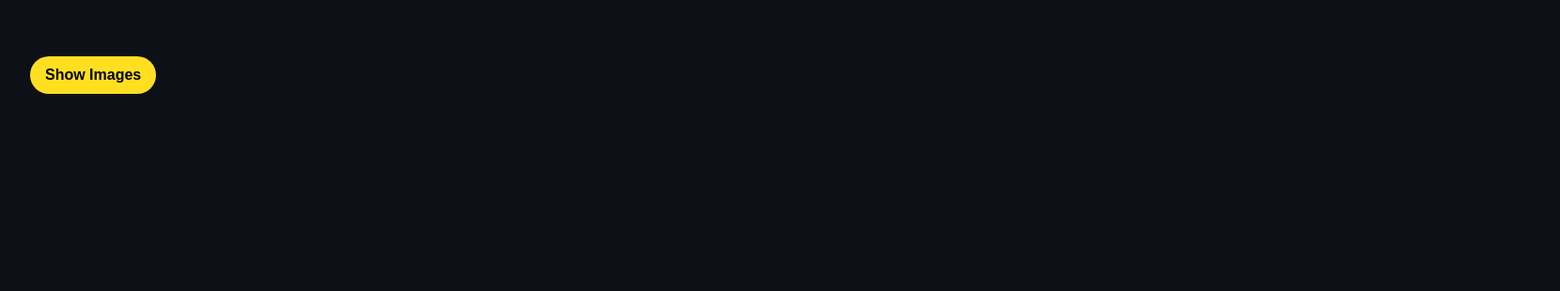
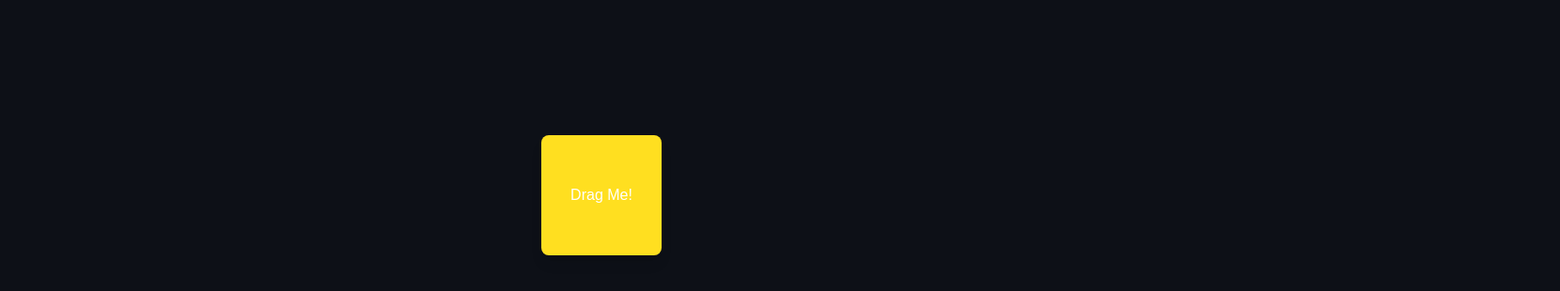
Before and after one commit to DevanshSK/React-Mastery-Journey, a React (Vite) app in the folder framer-motion-demos/: page / in a window 1280 px wide. Shown: the part 192-502 px from the top of the page at 94% size, 1660 px wide, since content can reach past the window. Built offline with nearby package versions, Linux system fonts and the light colour scheme.

Commit message:
Framer Motion: Completed useMotionValue, useSpring and useTransition hooks

```diff
--- a/framer-motion-demos/src/App.tsx
+++ b/framer-motion-demos/src/App.tsx
@@ -1,3 +1,4 @@
+// ## Basics
 // import Introduction from "./components/intro-basic-animations/Introduction"
 // import TransitionsDemo from "./components/intro-basic-animations/TransitionsDemo"
 // import KeyFramesDemo from "./components/intro-basic-animations/KeyFramesDemo"
@@ -11,7 +12,15 @@
 // import AnimatedShape from "./components/gestures/AnimatedShape"
 
 // import StaggerAnimations from "./components/stagger-animations/StaggerAnimations"
-import AnimatedGallery from "./components/stagger-animations/AnimatedGallery"
+// import AnimatedGallery from "./components/stagger-animations/AnimatedGallery"
+
+
+// ## Intermediate
+// import UseMotionValueDemo from "./components/use-motion-value-hook/UseMotionValueDemo"
+// import RangeSlider from "./components/use-motion-value-hook/RangeSlider"
+
+import DraggableBox from "./components/use-transitions-demo.tsx/DraggableBox"
+
 
 
 const App = () => {
@@ -38,7 +47,14 @@ const App = () => {
 
             {/* Stagger Animations */}
             {/* <StaggerAnimations /> */}
-            <AnimatedGallery />
+            {/* <AnimatedGallery /> */}
+
+            {/* useMotionValue + useSpring Hook */}
+            {/* <UseMotionValueDemo /> */}
+            {/* <RangeSlider /> */}
+
+            {/* useTransition hook */}
+            <DraggableBox />
 
         </div>
     )
--- /dev/null
+++ b/framer-motion-demos/src/components/use-motion-value-hook/RangeSlider.tsx
@@ -0,0 +1,35 @@
+import { motion, useMotionValue, useSpring } from "motion/react";
+
+const RangeSlider = () => {
+
+    // const scale = useMotionValue(1);    // Only animates scale without spring animations.
+    const scale = useSpring(1);    // Animates scale with spring animations.
+
+
+    const changeHandler = (e: React.ChangeEvent<HTMLInputElement>) => {
+        // Using custom motion value
+        scale.set(parseFloat(e.target.value));
+    }
+
+    return (
+        <div className="flex flex-col items-center">
+            <motion.div
+                className="stagger-box"
+                style={{ scale }}
+            />
+
+            <div className="mt-[6rem]">
+                <input
+                    type="range"
+                    min={0.5}
+                    max={5}
+                    step={0.01}
+                    defaultValue={1}
+                    onChange={changeHandler}
+                />
+            </div>
+        </div>
+    )
+}
+
+export default RangeSlider
--- /dev/null
+++ b/framer-motion-demos/src/components/use-motion-value-hook/UseMotionValueDemo.tsx
@@ -0,0 +1,27 @@
+import { motion, useMotionValue, useMotionValueEvent } from "motion/react";
+
+const UseMotionValueDemo = () => {
+
+    const x = useMotionValue(180);
+
+    useMotionValueEvent(x, "animationStart", () => {
+        console.log("Animation startes on x");
+    })
+
+    useMotionValueEvent(x, "change", (latest) => {
+        console.log("x changed to", latest);
+    })
+
+    return (
+        <div>
+            <motion.div
+                className="stagger-box"
+                style={{ x }}
+                drag
+                dragConstraints={{ left: 0, right: 200 }}
+            />
+        </div>
+    )
+}
+
+export default UseMotionValueDemo
--- /dev/null
+++ b/framer-motion-demos/src/components/use-transitions-demo.tsx/DraggableBox.tsx
@@ -0,0 +1,36 @@
+import { motion, useMotionValue, useTransform } from "motion/react";
+
+
+
+const DraggableBox = () => {
+    const x = useMotionValue(0);
+    const y = useMotionValue(0);
+
+    // Defining custom motion value
+    const backgroundColor = useTransform(x, [-100, 0, 100], ["#ff0000", "#ffdf20", "#00ff00"]);
+
+
+    return (
+        <motion.div
+            drag={"x"}
+            dragConstraints={{
+                left: 0,
+                right: 0,
+                top: 0,
+                bottom: 0,
+                // left: -200,
+                // right: 200,
+                // top: -200,
+                // bottom: 200,
+            }}
+            style={{
+                backgroundColor, x, y
+            }}
+            className="w-32 h-32 flex items-center justify-center rounded-lg shadow-lg cursor-pointer"
+        >
+            <span className="text-white">Drag Me!</span>
+        </motion.div>
+    )
+}
+
+export default DraggableBox
```
